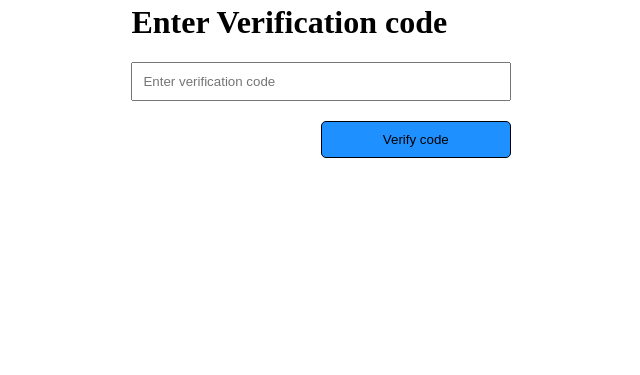
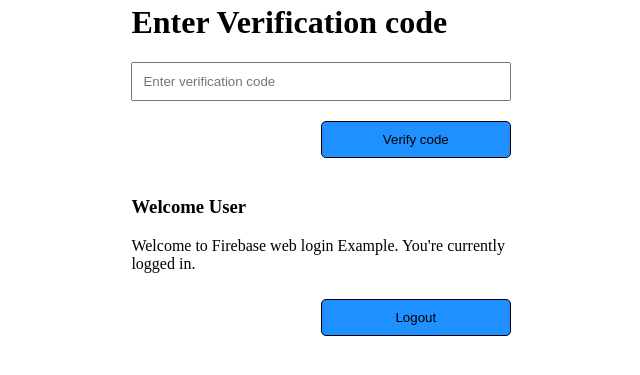
Before and after one commit to mahmudulhsn/firebase-phone-number-authentication, a PHP site: page / in a window 1280 px wide. Shown: the part 199-574 px from the top of the page, without its empty margins (319-959 px from the left). Run offline with PHP 8.4, Linux system fonts and the light colour scheme; some libraries are stand-ins or nearby versions.

Commit message:
fixed login

```diff
--- a/index.js
+++ b/index.js
@@ -1,33 +1,26 @@
-window.onload=function () {
-  render();
-};
-
 firebase.auth().onAuthStateChanged(function(user) {
     if (user) {
         // User is signed in.
 
-      document.getElementById("login-form").style.display = "block";
-      document.getElementById("verify-otp").style.display = "block";
-      document.getElementById("user-info").style.display = "none";
-
         var user = firebase.auth().currentUser;
-
         if(user != null){
-
-        var email_id = user;
-        document.getElementById("userInfo").innerHTML = "Welcome User : " + email_id;
-
+            var phone = user.phoneNumber;
+            document.getElementById("userInfo").innerHTML = "Welcome user : " + phone;
         }
-
+        document.getElementById("login").style.display = "none";
+        document.getElementById("user_info").style.display = "block";
     } else {
       // No user is signed in.
-      document.getElementById("login-form").style.display = "none";
-      document.getElementById("verify-otp").style.display = "none";
-      document.getElementById("user-info").style.display = "block";
+
+      document.getElementById("user_info").style.display = "none";
+      document.getElementById("login").style.display = "block";
 
     }
   });
 
+window.onload=function () {
+  render();
+};
 
 function render() {
     window.recaptchaVerifier = new firebase.auth.RecaptchaVerifier('recaptcha-container');
@@ -53,7 +46,7 @@ function phoneAuth() {
 function codeVerify() {
     var code=document.getElementById('verificationCode').value;
     codeResult.confirm(code).then(function (result) {
-        alert("Successfully registered");
+        alert("Successfully logged in!");
         var user = result.user;
         console.log(user);
     }).catch(function (error) {
@@ -62,8 +55,6 @@ function codeVerify() {
 }
 
 
-
-
 function logout(){
     firebase.auth().signOut();
 }
--- a/index.html
+++ b/index.php
@@ -4,7 +4,8 @@
     <link rel="stylesheet" href="style.css">
 </head>
 <body>
-    <div class="login-form">
+    <div class="login" id="login">
+        <div class="login-form" id="login_form">
             <h1>Enter number</h1>
             <form>
                 <input type="text" id="number" placeholder="+880********">
@@ -13,15 +14,16 @@
             </form>
         </div>
 
-    <div class="verify-otp">
+        <div class="verify-otp" id="verify_otp">
             <h1>Enter Verification code</h1>
             <form>
                 <input type="text" id="verificationCode" placeholder="Enter verification code">
                 <button type="button" onclick="codeVerify();">Verify code</button>
             </form>
         </div>
+    </div>
 
-    <div id="user-info" class="user-info">
+    <div class="user-info" id="user_info">
         <h3>Welcome User</h3>
         <p id="userInfo">Welcome to Firebase web login Example. You're currently logged in.</p>
         <button onclick="logout()">Logout</button>
--- a/style.css
+++ b/style.css
@@ -1,3 +1,4 @@
+
 .login-form {
     width: 30%;
     margin: auto;
@@ -36,7 +37,6 @@ button:hover {
 }
 
 .user-info {
-    display: none;
     width: 30%;
     margin: auto;
 }
```
Lines whose indentation alone changed are shown as unchanged.
